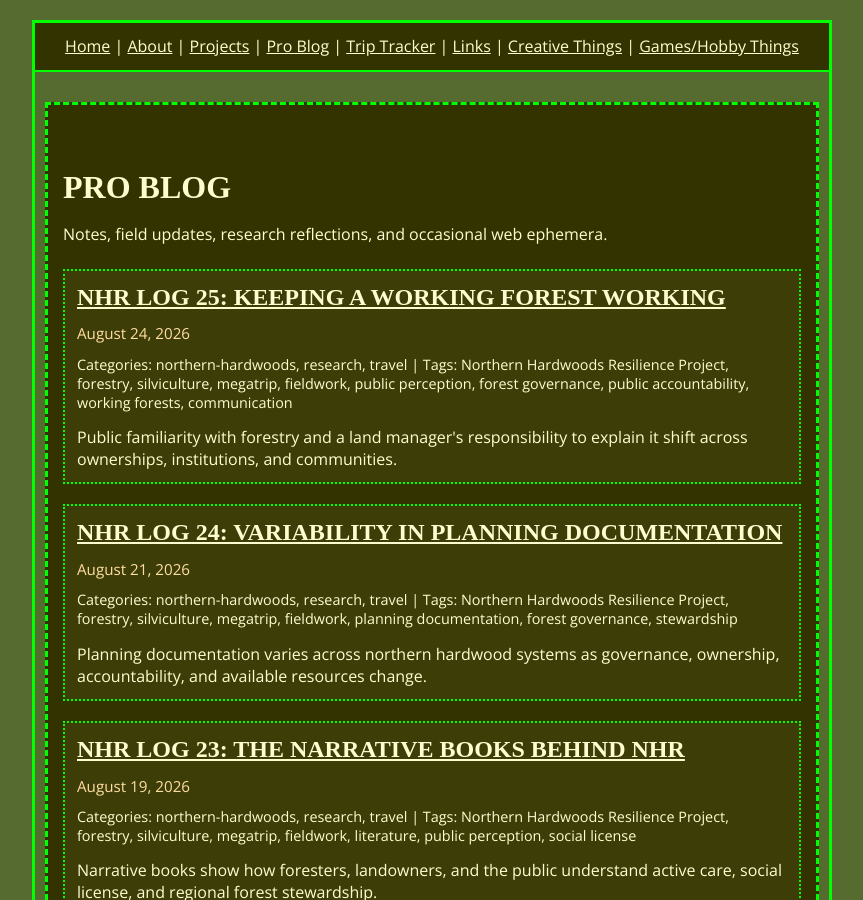
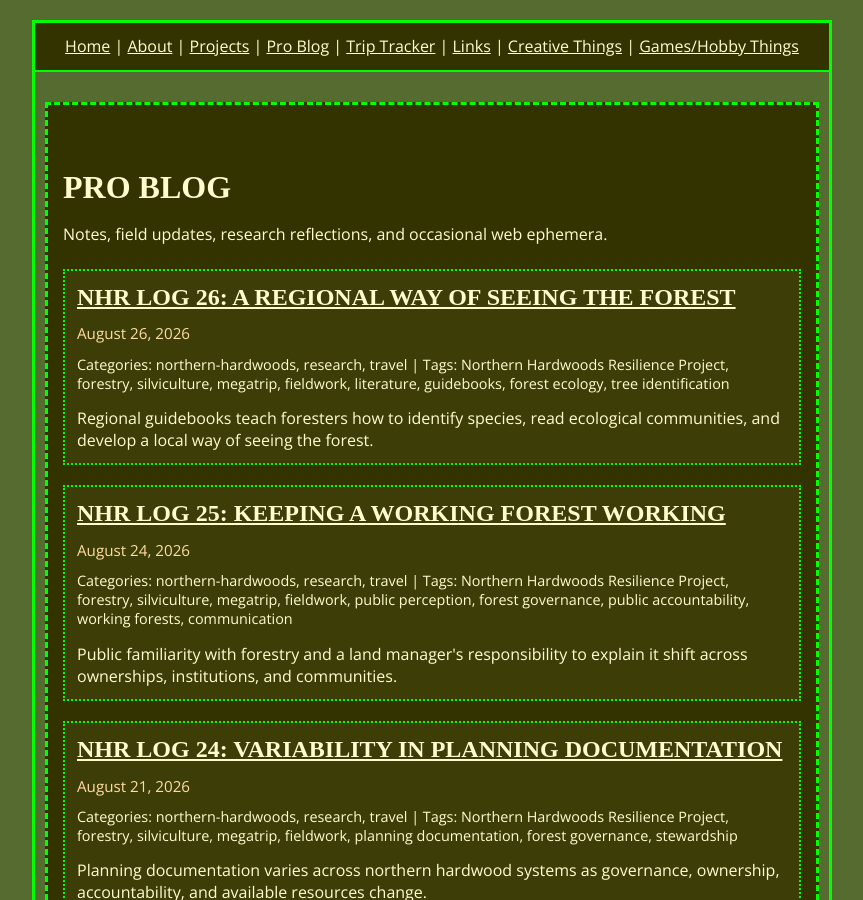
Before and after one commit to MtnTheMan/mtntheman.github.io, a Jekyll site: the page built from blog.html, in a window 1280 px wide and 900 px high. Shown: the whole window, without its empty margins (208-1071 px from the left). Built offline with Jekyll 4.4.1, drawn with Linux system fonts in a browser that asks for light colours; some web fonts are replaced; some of the changed lines change nothing that is shown.

Commit message:
Publish NHR Log 26 and label literature series

```diff
--- a/_posts/2026-07-08-nhr-log-7-the-silviculture-textbooks-behind-nhr.md
+++ b/_posts/2026-07-08-nhr-log-7-the-silviculture-textbooks-behind-nhr.md
@@ -6,6 +6,8 @@ categories: [northern-hardwoods, research, travel]
 tags: [Northern Hardwoods Resilience Project, forestry, silviculture, megatrip, fieldwork, textbooks, ecological silviculture]
 excerpt: "A look at the silviculture textbooks that helped build the intellectual shelf behind the Northern Hardwoods Resilience Project."
 ---
+
+*Part 1 of the NHR Literature Series: Silviculture Textbooks*
 
 Sitting in people's houses or in their offices and talking with them about their forestry was one of the greatest parts of going out on the mega trip and visiting people in person. One Saturday, I visited the cabin of a longtime forester in the Northeast U.S. It was very nice of him to let me in on a Saturday. The cabin itself became part of the conversation. He had built it himself, with something like eight different species of wood, and he pointed them out as we talked.
 
--- a/_posts/2026-08-19-nhr-log-23-the-narrative-books-behind-nhr.md
+++ b/_posts/2026-08-19-nhr-log-23-the-narrative-books-behind-nhr.md
@@ -6,6 +6,8 @@ categories: [northern-hardwoods, research, travel]
 tags: [Northern Hardwoods Resilience Project, forestry, silviculture, megatrip, fieldwork, literature, public perception, social license]
 excerpt: "Narrative books show how foresters, landowners, and the public understand active care, social license, and regional forest stewardship."
 ---
+
+*Part 2 of the NHR Literature Series: Narrative Texts*
 
 During interviews for the Northern Hardwoods Resilience Project, conversations that began with regeneration, prescriptions, markets, or land ownership would sometimes end up somewhere less technical: foresters trying to explain their work to people who do not read silviculture textbooks and are probably never going to. Many foresters reflected on the fact that their management was difficult when they did not feel they had the [social license](https://www.mtntheman.com/northern-hardwoods/research/travel/2026/08/12/nhr-log-20-the-social-license-to-cut.html) to practice forestry at the level a stand required, whether that meant a treatment aggressive enough to change a degraded system or something softer because that was what made ecological and silvicultural sense in that particular place. When people had an answer for how foresters might communicate across that gap, narrative books came up over a dozen times in the interviews. They were described as a first front line of communication with landowners and, through them, with the public. A field guide can help someone identify a plant, a textbook can explain a silvicultural system, and a scientific paper can supply part of the technical support backbone. Those sources rarely guide the human dimension of understanding and social capital in the same way that a story can.
 
--- /dev/null
+++ b/_posts/2026-08-26-nhr-log-26-a-regional-way-of-seeing-the-forest.md
@@ -0,0 +1,106 @@
+---
+layout: post
+title: "NHR Log 26: A Regional Way of Seeing the Forest"
+date: 2026-08-26 01:20:00 -0400
+categories: [northern-hardwoods, research, travel]
+tags: [Northern Hardwoods Resilience Project, forestry, silviculture, megatrip, fieldwork, literature, guidebooks, forest ecology, tree identification]
+excerpt: "Regional guidebooks teach foresters how to identify species, read ecological communities, and develop a local way of seeing the forest."
+---
+
+*Part 3 of the NHR Literature Series: Regional Guidebooks*
+
+Ever since moving to Michigan, I have kept a copy of Stan Tekiela's *Trees of Michigan: Field Guide* within reach. It is the book I will crack open when I need to identify a tree, check where a species occurs within the state, or understand where I probably would not expect to find it. My research focuses more on management intentions, human dimensions, and the policy behind northern hardwood management than it does on silviculture by itself, but I still need enough baseline knowledge about trees to follow the decisions managers are making. For me, that knowledge often begins with a localized guidebook.
+
+I used these kinds of books as often as I could during the Northern Hardwoods Megatrip. When I entered a new region, I would borrow a field guide, textbook, or whatever local reference somebody had available so I could better understand the forest composition and makeup around me. Many foresters had shelves of guidebooks in their offices. After a certain point in a career, a forester may not open them very often because the information is already "all up in the brain," but the books remain on the shelf as a foundational piece of literature that formed part of that person's education and understanding of the region.
+
+These books form a third category of the literary ancestors behind the Northern Hardwoods Resilience Project's State of Management work. In [Part 1 of this literature series](https://www.mtntheman.com/northern-hardwoods/research/travel/2026/07/08/nhr-log-7-the-silviculture-textbooks-behind-nhr.html), I looked at the texts that carry formal management theory and practice from one generation of foresters to another. [Part 2](https://www.mtntheman.com/northern-hardwoods/research/travel/2026/08/19/nhr-log-23-the-narrative-books-behind-nhr.html) considered narrative books that help foresters, landowners, and the public understand active care and regional stewardship. Guidebooks usually begin one step earlier by teaching the scientific "what" of a forest: what is present, how to identify it, where it is expected to occur, and what the vegetation may tell us about the soils, disturbance history, moisture, and productive capacity of a site.
+
+## From Identifying a Tree to Reading a Site
+
+At their most basic level, guidebooks teach a forester how to identify the species within a forest. Tree-identification books still belong at the center of this literature. Before somebody can understand how to manage a species, they need to recognize it, distinguish it from the trees around it, and develop a sense of where it does and does not belong.
+
+These books are often used outside the forestry profession as well. A landowner, student, naturalist, or anybody else with a curiosity about the forest where they live and work may begin with the same question: What kind of tree is this? From there, the questions can expand toward what makes up a forest and how the larger forest system works.
+
+There is a difference, though, between a guide devoted strictly to tree identification and one that also teaches forest ecology or the larger working systems at play. A tree guide may help distinguish sugar maple from red maple through leaves, buds, bark, twigs, and branching patterns. An ecological guide may describe the plants growing underneath those trees, the soils beneath them, the disturbances that helped create the stand, and the combinations of species that indicate a particular kind of site.
+
+That second kind of guide became increasingly interesting to me during the Megatrip. On several forest walks, foresters pointed out species of fern, flowers, and relatively rare understory plants that they used as indicators of site quality. These plants could be sensitive to disturbance, light conditions, invasive species pressure, moisture, or other aspects of the growing environment. If the conditions had aligned well enough for a sensitive species to persist, its presence could tell an experienced forester quite a bit about the site.
+
+I have sometimes described that process as "almost pseudoscientific," although the phrase is probably harsher than what I mean. One presence-or-absence observation can compress a large number of contributing factors into something that feels like a check-the-box assessment. If the habitat is suitable enough for a particular indicator species, then the site may be "in the green, so to speak," with many of the conditions associated with a productive native forest already aligned. The plant does not explain every process operating there, but its presence can verify several things at once for a forester who knows what to look for.
+
+A flora guide, habitat-type guide, or forest-community classification begins to put language around those relationships. It helps move the question from "What tree is this?" toward "What is this forest really made up of, and what are these species telling me about the site?"
+
+## A Regional Way of Seeing
+
+Foresters eventually develop a regional way of seeing. Within a single state or province, there may be smaller regions where soils, disturbance, tree growth, harvesting history, and local microclimates interact to produce different outcomes. A forester who has spent years working in one of those areas develops a sense of what is typical, what is unusual, and how a stand may respond to treatment.
+
+A regional guidebook touches the surface of that knowledge by explaining what is present and what is not, the conditions under which a species or forest community would normally occur, and how those conditions change from one part of a state or province to another. Many state-based guides divide their political unit into forest zones, ecological regions, habitat types, or site classes. Those classifications may differ from the national systems or international ecological boundaries applied to the same land.
+
+Ecology crosses political boundaries, while forestry education is still commonly organized within them. A book written in Michigan, Maine, Québec, or Nova Scotia carries some of the language through which foresters in that location were taught to comprehend the forest. The front matter may explain the state's forest regions, management history, or climatic divisions. The species descriptions tell readers what belongs there, where it grows, and how it has been understood within that local system.
+
+These regional differences become especially visible around the fringe of the northern hardwood belt, where northern hardwoods blend into the Carolinian forest of southern Ontario, the Acadian forest of Maine and the Maritime provinces, the Allegheny hardwood systems of Pennsylvania, and the mixed forests of the Lake States. Books written in those places often treat northern hardwoods as one portion of a larger regional ecology. Comparing them gives us several regional ways of seeing, comprehending, and understanding what a forest is.
+
+This regional shelf is intentionally mixed. Tree-identification books establish the species-level knowledge, while ecological guides explain how local foresters have been taught to interpret relationships among those species, their sites, and the surrounding region.
+
+## The Lake States
+
+Michigan is where I have the most personal experience with this kind of guide. [*Trees of Michigan: Field Guide*](https://blog.adventurepublications.net/2020/03/trees-of-michigan-a-field-guide-by-stan-tekiela/) by Stan Tekiela covers the state's tree species through photographs, range information, and identifying characteristics. It is accessible to somebody who is still learning the trees, which is exactly how I have used it since moving here.
+
+Donald Dickmann's [*Michigan Forest Communities: A Field Guide and Reference*](https://www.canr.msu.edu/resources/michigan_forest_communities_-_a_field_guide_and_reference) starts with the trees but places them into 23 forest-community types. It describes the characteristic shrubs and herbs, the distribution of each community, its ecological history, and some of the management activities commonly applied there. It reaches past individual species and into the forest community as a working system, which is the ecological layer that a tree-identification guide generally leaves for other references.
+
+Northern Wisconsin has an especially management-oriented example in John Kotar, Joseph Kovach, and Timothy Burger's [*A Guide to Forest Communities and Habitat Types of Northern Wisconsin*](https://dnr.wisconsin.gov/topic/forestmanagement/wfhtguide). Understory vegetation is used alongside soils, disturbance, and succession to characterize site potential. The guide gives formal names and field keys to the kinds of forest-floor observations that foresters were explaining to me during site visits.
+
+Minnesota contributes both an identification reference and a community guide. Welby Smith's [*Trees and Shrubs of Minnesota*](https://www.upress.umn.edu/9780816640652/trees-and-shrubs-of-minnesota/) covers native and naturalized woody species while including their habitat, range, and ecology. The Minnesota Department of Natural Resources' [*Field Guide to the Native Plant Communities of Minnesota: Laurentian Mixed Forest Province*](https://www.dnr.state.mn.us/npc/classification.html) organizes northeastern and north-central Minnesota through characteristic vegetation, soils, landscape setting, and disturbance history.
+
+Across these three states, many of the same northern hardwood species cross the political boundaries, but the books arrange them through somewhat different educational systems. Each state has built a language for explaining where its forest types occur and what managers should look for when they enter a stand.
+
+## Ontario, Québec, and the Acadian Forest
+
+The [*Field Guide to Forest Ecosystems of Central Ontario*](https://books.google.com/books/about/Field_Guide_to_Forest_Ecosystems_of_Cent.html?id=DGbQPQAACAAJ), developed by Brenda Chambers and colleagues for the Ontario Ministry of Natural Resources, organizes central Ontario forests through ecosites, vegetation types, and soil types. Its foundation in more than 1,500 field plots supports a field-scale system through which a manager can understand northern hardwoods where they meet boreal and Great Lakes forest types.
+
+Québec's [*Petite flore forestière du Québec*](https://www.quebec.ca/agriculture-environnement-et-ressources-naturelles/forets/recherche-connaissances/publications) includes trees, shrubs, herbaceous plants, ferns, mosses, and lichens. The province's regional [ecological-type identification guides](https://www.quebec.ca/agriculture-environnement-et-ressources-naturelles/forets/recherche-connaissances/inventaire-forestier/types/ecologique) then use tree cover, understory indicator groups, physical setting, surface deposits, and potential vegetation to classify sites within particular ecological regions.
+
+There is a clear progression in those Québec references from identifying an individual forest-floor plant to placing a stand within an ecological type and then locating that type within a regional classification used for planning and management. That progression resembles how site knowledge develops: first learning what is present, then learning what its presence means locally.
+
+Nova Scotia's [*Trees of the Acadian Forest*](https://novascotia.ca/natr/forestry/TreeID/) retains the tree-identification side of the shelf and places those species within the Acadian forest region. The province's [Forest Ecosystem Classification](https://novascotia.ca/natr/forestry/programs/ecosystems/ecosystems.asp) is divided into guides for vegetation types, soil types, and ecosites. Its [vegetation-type guide](https://novascotia.ca/natr/forestry/veg-types/introduction.asp) uses overstory and ground vegetation together to describe stand-level conditions, which gives the reader a localized way of interpreting an Acadian forest through more than the canopy.
+
+## New England and the Southern Edge
+
+Michael Wojtech's [*Bark: A Field Guide to Trees of the Northeast*](https://press.uchicago.edu/ucp/books/book/distributed/B/bo69891437.html) was one of the first books I thought of for this collection. It teaches identification through bark, which remains visible through every season and becomes increasingly useful as a forester gains experience. Its coverage across much of the Northeast also makes it a useful contrast to the state-based guides.
+
+The Maine Forest Service's [*Forest Trees of Maine*](https://www.maine.gov/dacf/mfs/publications/handbooks_guides/forest_trees/index.html) supplies the state-level identification layer, including summer and winter keys. Susan Gawler and Andrew Cutko's [*Natural Landscapes of Maine: A Guide to Natural Communities and Ecosystems*](https://www.maine.gov/dacf/mnap/publications/community_classification.htm) moves into the relationships among trees, shrubs, wildflowers, soils, landscape settings, and the state's natural communities. Maine is a particularly useful example because northern hardwoods occur within the larger Acadian system, and the guides have to explain that overlap.
+
+Farther south, Donald Leopold's [*Trees of New York State: Native and Naturalized*](https://press.syr.edu/supressbooks/1126/trees-of-new-york-state/) combines identification keys with range, habitat, and natural-history information. New York's [*Ecological Communities of New York State*](https://gisservices.dec.ny.gov/gis/erm/naturalHeritageCommunities.html) places those species within the community classification used by the New York Natural Heritage Program.
+
+Pennsylvania follows a similar path through Ann Fowler Rhoads and Timothy Block's *Trees of Pennsylvania: A Complete Reference Guide* and the Pennsylvania Natural Heritage Program's [plant-community classification](https://naturalheritage.dcnr.pa.gov/Communities.aspx). The latter describes terrestrial and palustrine communities using vegetation, soils, geology, distribution, and conservation context. These references become especially useful where northern hardwoods meet Allegheny and Appalachian forest systems.
+
+The New Jersey Forest Service's [*Trees of New Jersey and the Mid-Atlantic States*](https://dep.nj.gov/parksandforests/conservation/tree-books/) offers the identification layer for New Jersey and the surrounding region. Beryl Robichaud Collins's [*Plant Communities of New Jersey: A Study in Landscape Diversity*](https://www.rutgersuniversitypress.org/plant-communities-of-new-jersey/9780813520711) relates the state's vegetation to geology, topography, soils, climate, and human disturbance. By the time northern hardwoods reach this part of the study region, they are one part of a much larger transition among northern, Appalachian, oak-dominated, and coastal forest communities.
+
+## Every Stand Is Different
+
+There is a concept that I cannot state enough in these logs, which is that every stand is different. It is easier to say than to really show, but every stand of trees has a different shape, harvesting history, current species composition, soils, microclimates, and set of conditions acting on it. Even within a relatively small region and a similar climatic regime, two stands can respond differently to the same treatment.
+
+A manager learns those differences by spending time with the land, watching how trees respond to harvest, seeing which species recruit under different light conditions, remembering how quickly they grow, and recognizing which treatments worked and which did not. It would be a fool's errand to try to put all of that into one book. Several managers have described spending an entire career learning a region and finally feeling that they have a handle on it when they have about five years left in their career.
+
+[Narrative texts](https://www.mtntheman.com/northern-hardwoods/research/travel/2026/08/19/nhr-log-23-the-narrative-books-behind-nhr.html) can convey some of that intrinsic localized knowledge, while [planning documents](https://www.mtntheman.com/northern-hardwoods/research/travel/2026/08/21/nhr-log-24-variability-in-planning-documentation.html) can preserve pieces of what somebody intended to do, what treatment was implemented, and sometimes what happened afterward. Apprenticeship offers another route for carrying that understanding across generations of managers. Guidebooks operate near the beginning of the learning process by giving somebody enough vocabulary to recognize what they are seeing and ask better questions about it.
+
+The guidebook is kind of the first step in bridging that gap. Baseline curiosity leads to identifying a species, recognizing the plants associated with it, understanding something about the site where it grows, and eventually learning how that species responds to management. Years of experience still have to fill in the rest.
+
+For the Northern Hardwoods Resilience Project, this shelf helps explain how people across the region have been taught to comprehend a working forest at the local level. A range-wide assessment brings several of those regional ways of seeing into the same project, even though the names, classifications, and cues used in each place may differ. The regional shelf is not exhaustive and can be iteratively improved as we encounter other tree guides, field manuals, flora references, and ecological classifications that have influenced northern hardwood management.
+
+## Guides and Books Mentioned
+
+- Chambers, Brenda, B. J. Naylor, J. Nieppola, B. Merchant, and P. Uhlig. *Field Guide to Forest Ecosystems of Central Ontario*.
+- Collins, Beryl Robichaud. *Plant Communities of New Jersey: A Study in Landscape Diversity*.
+- Dickmann, Donald I. *Michigan Forest Communities: A Field Guide and Reference*. Michigan State University Extension Bulletin E-3000.
+- Gawler, Susan, and Andrew Cutko. *Natural Landscapes of Maine: A Guide to Natural Communities and Ecosystems*.
+- Kotar, John, Joseph A. Kovach, and Timothy L. Burger. *A Guide to Forest Communities and Habitat Types of Northern Wisconsin*.
+- Leopold, Donald J. *Trees of New York State: Native and Naturalized*.
+- Maine Forest Service. *Forest Trees of Maine*.
+- Minnesota Department of Natural Resources. *Field Guide to the Native Plant Communities of Minnesota: Laurentian Mixed Forest Province*.
+- New Jersey Forest Service. *Trees of New Jersey and the Mid-Atlantic States*.
+- Québec Ministry of Natural Resources and Forests. *Petite flore forestière du Québec* and the regional *Guides de reconnaissance des types écologiques*.
+- Rhoads, Ann Fowler, and Timothy A. Block. *Trees of Pennsylvania: A Complete Reference Guide*.
+- Smith, Welby R. *Trees and Shrubs of Minnesota*.
+- Tekiela, Stan. *Trees of Michigan: Field Guide*.
+- Wojtech, Michael. *Bark: A Field Guide to Trees of the Northeast*.
+- The forest-community classifications of the New York Natural Heritage Program, Pennsylvania Natural Heritage Program, and Nova Scotia Forest Ecosystem Classification.
```
